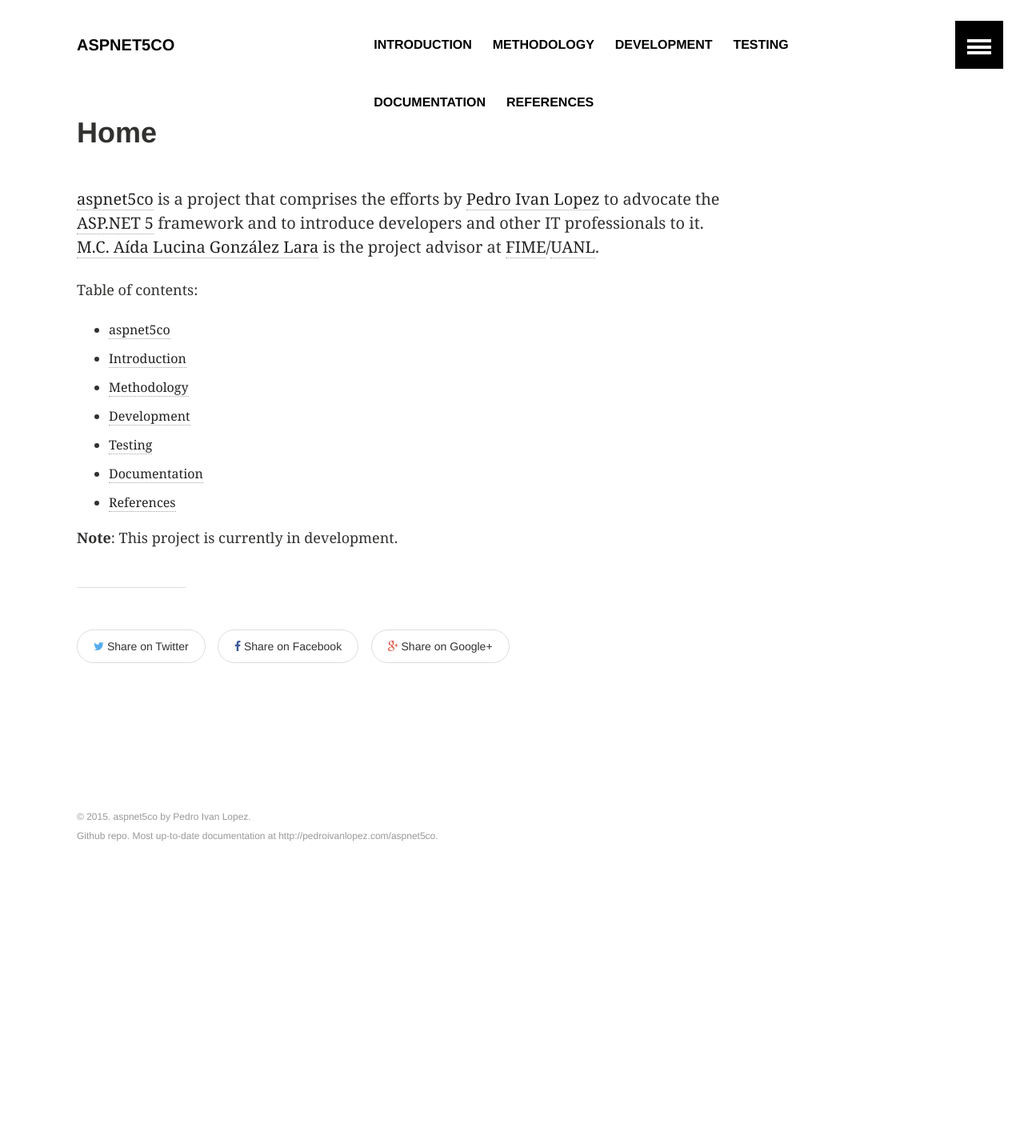
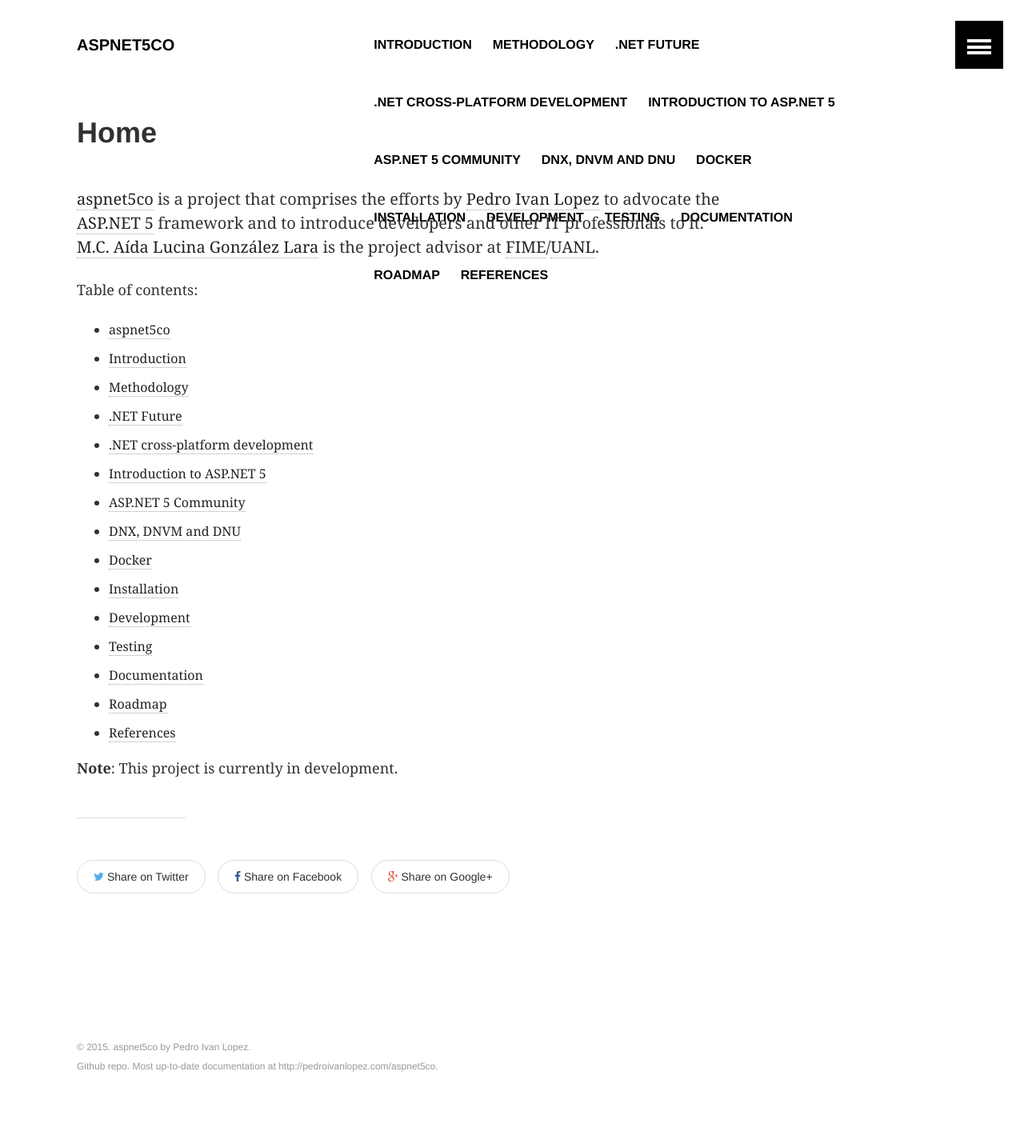
Before and after one commit to lopezpdvn/aspnet5co, a Jekyll site: the page built from pages/index.md, in a window 1280 px wide. Shown: the whole page at 80% size. Built offline with Jekyll 4.4.1, drawn with Linux system fonts in a browser that asks for light colours; before the commit the page ends 1131 px from its top, so only the background shows below that.

Commit message:
New navigation

```diff
--- a/_data/navigation.yml
+++ b/_data/navigation.yml
@@ -10,9 +10,44 @@
   excerpt: Setting up methods and resources
   image: webimg.jpg
 
+- title: .NET Future
+  url: /dotnet-framework-and-future
+  excerpt: .NET Framework and .NET 2015
+  image: webimg.jpg
+
+- title: .NET cross-platform development
+  url: /dotnet-cross-platform-development
+  excerpt: Cross platform development on .NET today and in the future
+  image: webimg.jpg
+
+- title: Introduction to ASP.NET 5
+  url: /aspnet5-introduction
+  excerpt: Introduction to ASP.NET 5 framework
+  image: webimg.jpg
+
+- title: ASP.NET 5 Community
+  url: /aspnet5-community
+  excerpt: ASP.NET 5 Community and collaboration
+  image: webimg.jpg
+
+- title: DNX, DNVM and DNU
+  url: /dnx-dnvm-dnu
+  excerpt: DNX, DNVM and DNU tools for ASP.NET 5
+  image: webimg.jpg
+
+- title: Docker
+  url: /docker
+  excerpt: Docker containers for easier development
+  image: webimg.jpg
+
+- title: Installation
+  url: /installation
+  excerpt: ASP.NET 5 installation on Windows and Docker
+  image: webimg.jpg
+
 - title: Development
   url: /development
-  excerpt: Setting up development environment and guidelines
+  excerpt: Templates/scaffolds and testing
   image: webimg.jpg
 
 - title: Testing
@@ -25,6 +60,11 @@
   excerpt: Project documentation
   image: webimg.jpg
 
+- title: Roadmap
+  url: /roadmap
+  excerpt: ASP.NET 5 roadmap
+  image: webimg.jpg
+
 - title: References
   url: /references
   excerpt: Documentation, projects and people
```
